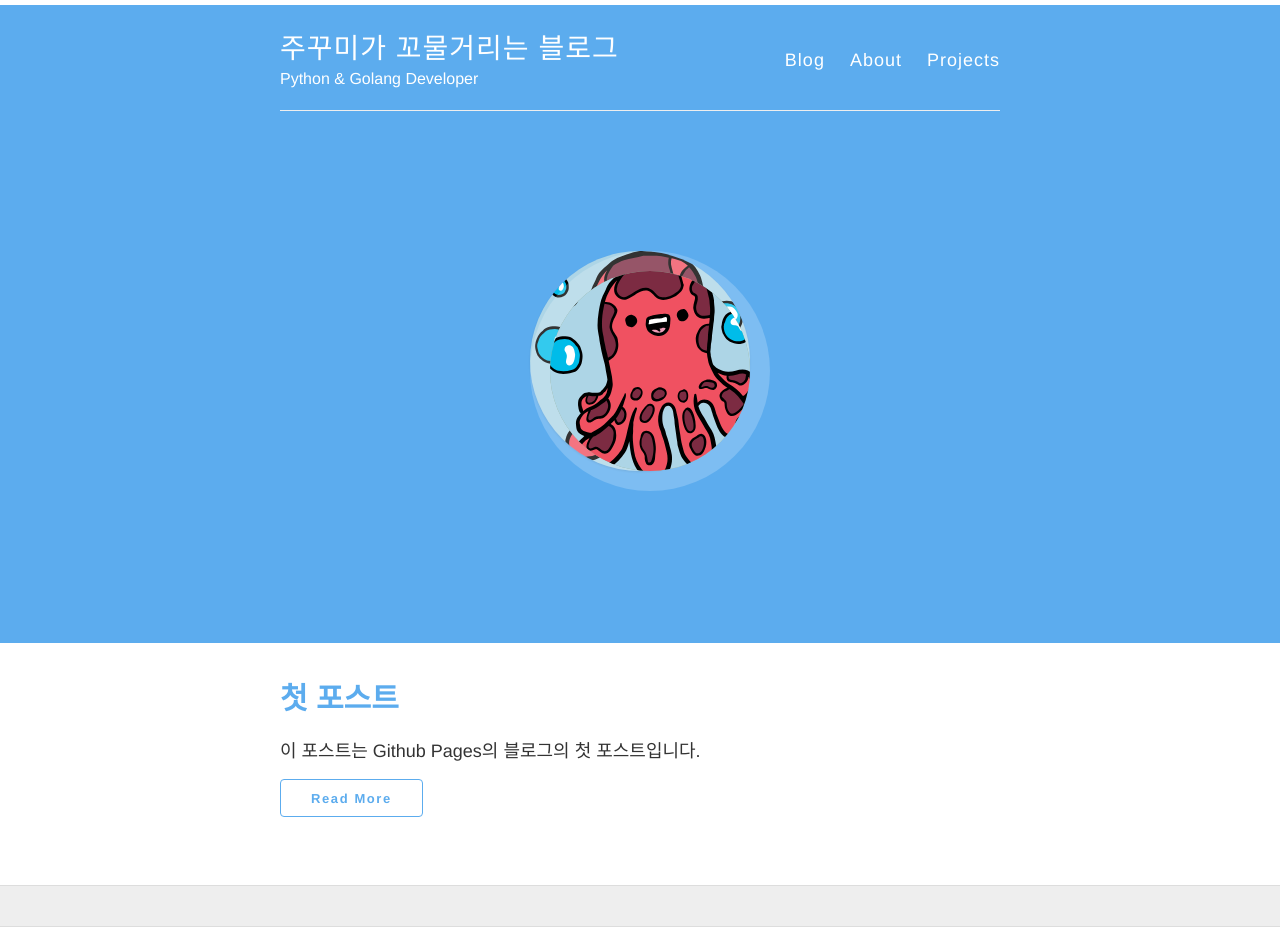
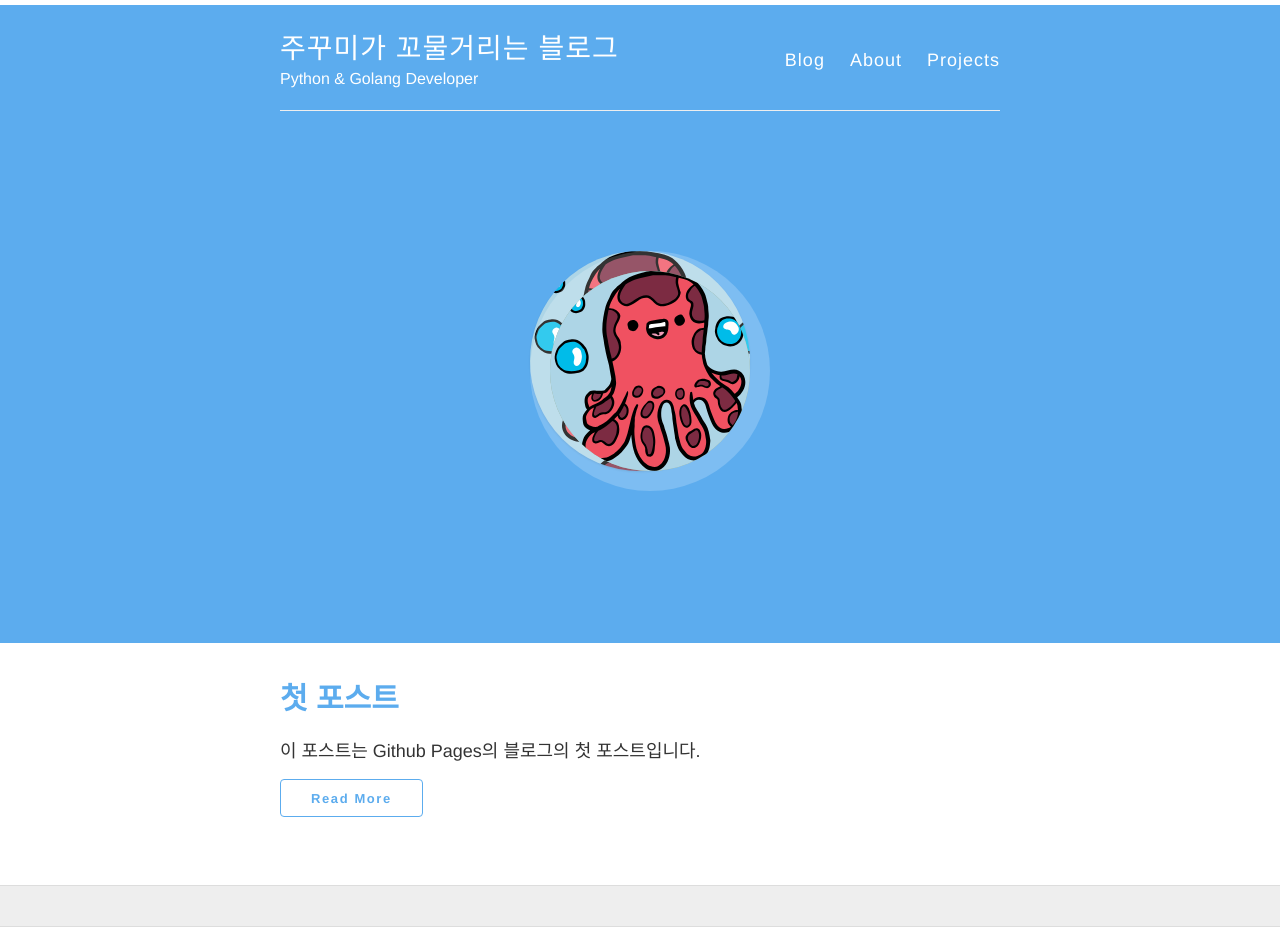
Before and after one commit to joshua1b/joshua1b.github.io, a Jekyll site: the page built from index.html, in a window 1280 px wide. Built offline with Jekyll 4.4.1, drawn with Linux system fonts in a browser that asks for light colours; nearby versions of some CDN libraries.

Commit message:
resized image. -4

```diff
--- a/_sass/_jekyll-mono.scss
+++ b/_sass/_jekyll-mono.scss
@@ -240,7 +240,7 @@ button.button-primary:focus {
 
 .ch-img-1 {
 	background-image: url(#{$avatar});
-	background-size: 220px 220px;
+	background-size: 200px 200px;
 }
 
 .ch-info h3 {
```
